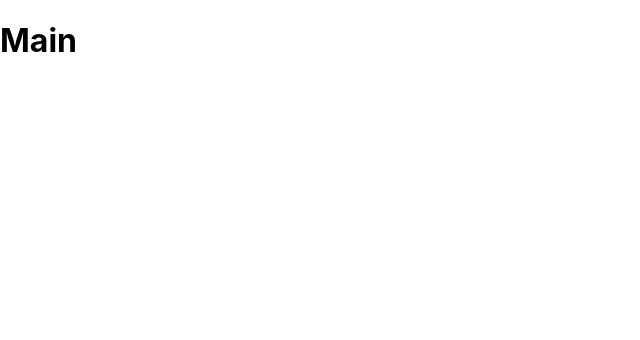
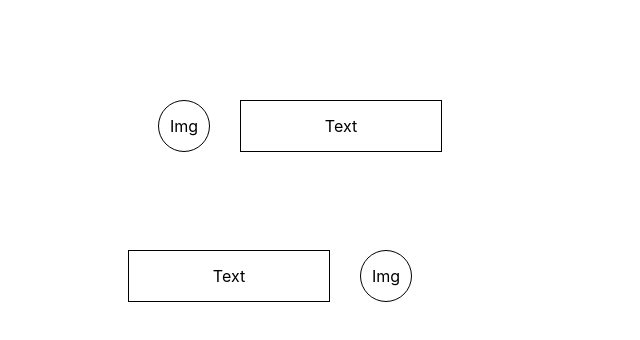
Before and after one commit to VeryInSo/Clamor, a React (Create React App) app: page / in a window 1280 px wide. Shown: the top 340 px of the page, without its empty margins (0-640 px from the left). Built offline with nearby package versions, Linux system fonts and the light colour scheme.

Commit message:
feat: TextLine 추가

```diff
--- /dev/null
+++ b/src/components/Circle.tsx
@@ -0,0 +1,19 @@
+import styled from 'styled-components';
+
+const CircleStyle = styled.div`
+  width: 50px;
+  height: 50px;
+  border: 1px solid black;
+  border-radius: 90%;
+  margin-right: 30px;
+  margin-left: 30px;
+  display:flex;
+  justify-content: center;
+  align-items: center;
+`;
+
+function Circle({ children }: { children: React.ReactNode }) {
+  return <CircleStyle>{children}</CircleStyle>;
+}
+
+export default Circle;
--- /dev/null
+++ b/src/components/TextBox.tsx
@@ -0,0 +1,20 @@
+import styled from 'styled-components';
+
+const TextBoxStyle = styled.div`
+  width: 200px;
+  height: 50px;
+  border: 1px solid black;
+  display:flex;
+  justify-content: center;
+  align-items: center;
+`;
+
+function TextBox({children}: { children: React.ReactNode }) {
+  return (
+    <TextBoxStyle>
+      <p>{ children }</p>
+    </TextBoxStyle>
+  );
+}
+
+export default TextBox;
--- /dev/null
+++ b/src/components/TextLine.tsx
@@ -0,0 +1,31 @@
+import styled from 'styled-components';
+import Circle from './Circle';
+import TextBox from './TextBox';
+
+const TextLineStyle = styled.div`
+  width: 320px;
+  height: 50px;
+  padding: 100px 0 0 0;
+  display: flex;
+  text-align:center;
+`;
+
+function TextLine({ isMine }: { isMine: boolean }) {
+  if (isMine) {
+    return (
+      <TextLineStyle>
+        <Circle>Img</Circle>
+        <TextBox>Text</TextBox>
+      </TextLineStyle>
+    );
+  } else {
+    return (
+      <TextLineStyle>
+        <TextBox>Text</TextBox>
+        <Circle>Img</Circle>
+      </TextLineStyle>
+    );
+  }
+}
+
+export default TextLine;
--- a/src/pages/MainPage.tsx
+++ b/src/pages/MainPage.tsx
@@ -1,5 +1,27 @@
+import styled from 'styled-components';
+import TextLine from '../components/TextLine';
+
+const DisplayStyle = styled.div`
+  height: 100%;
+  width: 100%;
+  display: flex;
+  justify-content: center;
+`;
+
+const MainPageStyle = styled.div`
+  width: 80%;
+  height: 100%;
+`;
+
 function MainPage() {
-  return <h1>Main</h1>;
+  return (
+    <DisplayStyle>
+      <MainPageStyle>
+        <TextLine isMine={true}></TextLine>
+        <TextLine isMine={false}></TextLine>
+      </MainPageStyle>
+    </DisplayStyle>
+  );
 }
 
 export default MainPage;
```
